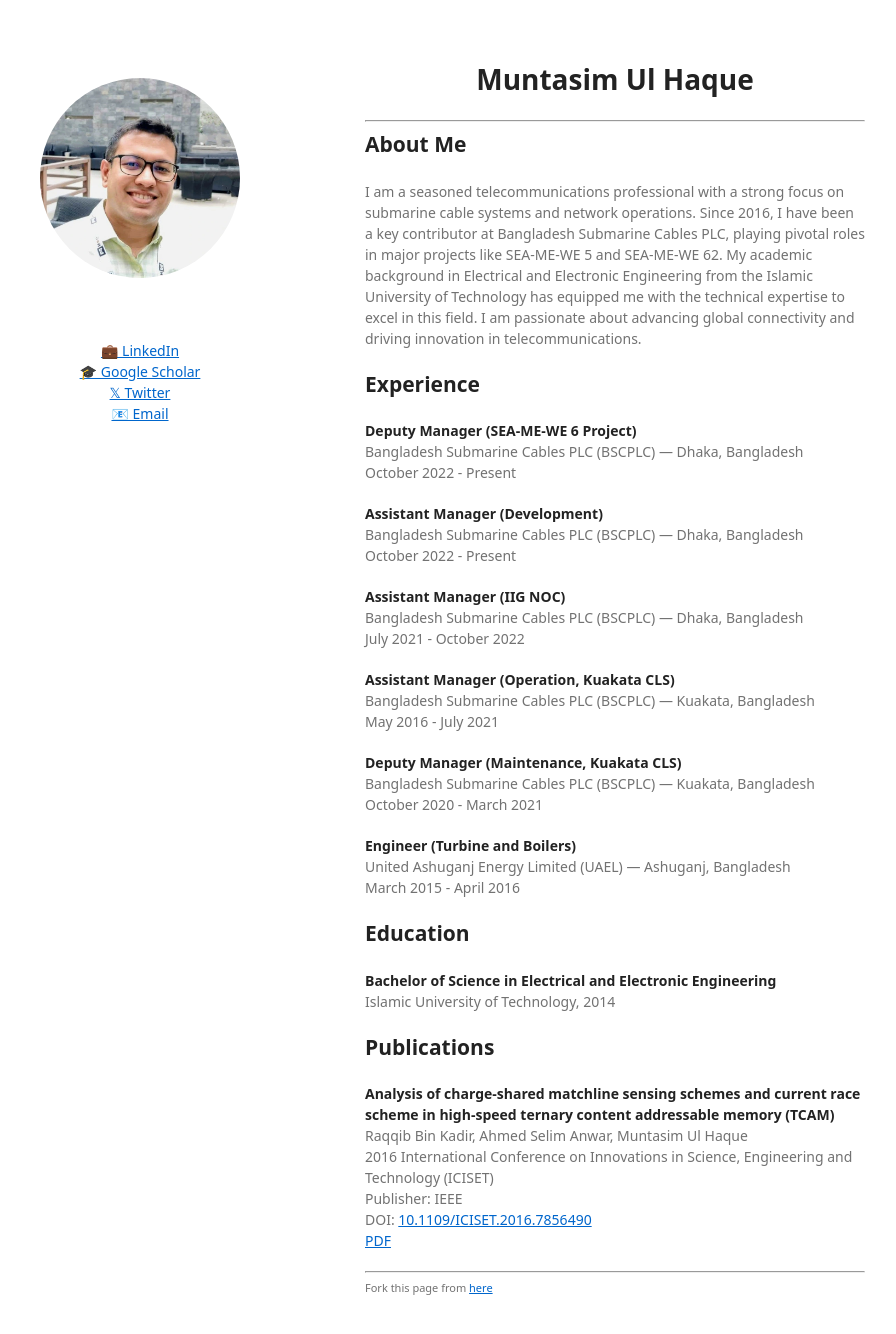
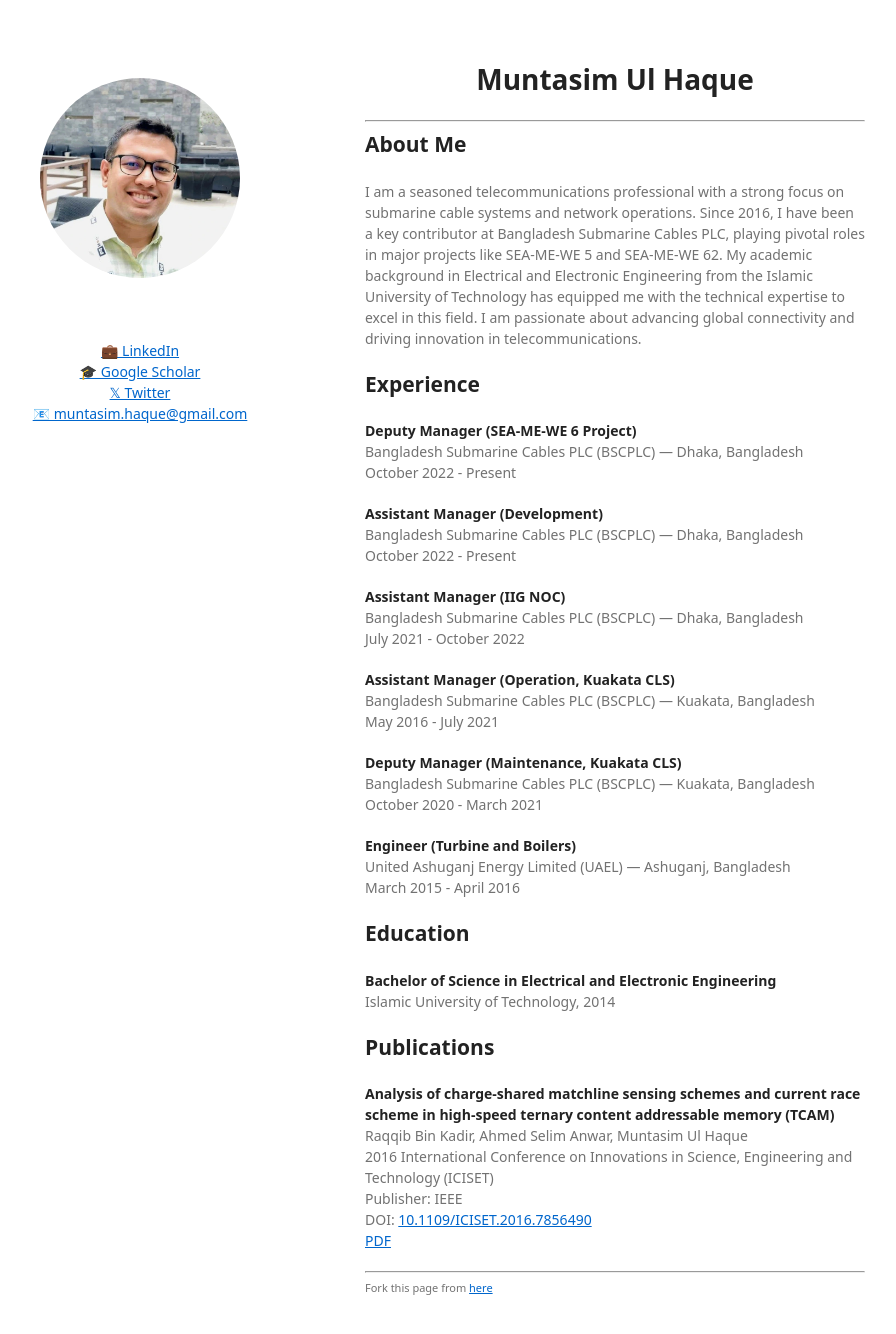
Before and after one commit to muntasimulhaque/muntasimulhaque.github.io, a Jekyll site: the page built from index.md, in a window 1280 px wide and 1367 px high. Shown: the top 1334 px of the window, without its empty margins (205-1101 px from the left). Built offline with Jekyll 4.4.1, drawn with Linux system fonts in a browser that asks for light colours; our own code applies the rules of GitHub Pages for plain Markdown files.

Commit message:
Update _config.yml

```diff
--- a/_config.yml
+++ b/_config.yml
@@ -6,7 +6,7 @@ description: >
     <a href="https://www.linkedin.com/in/muntasimulhaque/" target="_blank">💼 LinkedIn</a> <br>
     <a href="https://scholar.google.com/citations?user=qsD8a0MAAAAJ" target="_blank">🎓 Google Scholar</a> <br>
     <a href="https://x.com/muntasimulhaque" target="_blank">𝕏 Twitter</a> <br>
-    <a href="mailto:muntasim.haque@gmail.com">📧 Email</a>
+    <a href="mailto:muntasim.haque@gmail.com">📧 muntasim.haque@gmail.com</a>
   </div>
 remote_theme: pages-themes/minimal@v0.2.0
 plugins:
```
